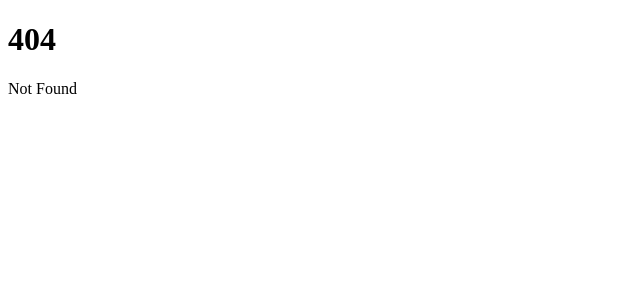
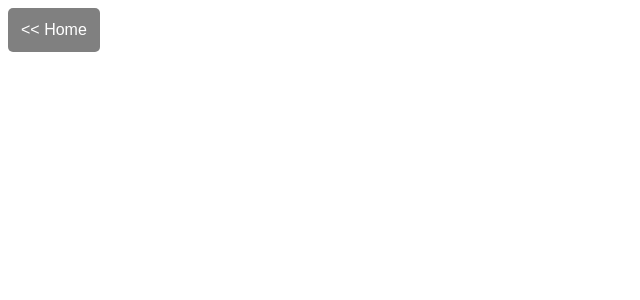
Before and after one commit to nhathuy07/vision-acuity-tester, a SvelteKit app: page /history in a window 1280 px wide. Before the commit this address had no page. Shown: the top 300 px of the page, without its empty margins (0-640 px from the left). Built offline with nearby package versions, Linux system fonts and the light colour scheme.

Commit message:
add icons to button

```diff
--- a/package.json
+++ b/package.json
@@ -25,6 +25,7 @@
 		"@mediapipe/tasks-vision": "^0.10.22-rc.20250304",
 		"@sveltejs/adapter-static": "^3.0.8",
 		"@zerodevx/svelte-toast": "^0.9.6",
+		"bootstrap-icons": "^1.11.3",
 		"svelte-toastify": "^0.0.27"
 	}
 }
--- /dev/null
+++ b/src/routes/history/+page.js
@@ -0,0 +1,2 @@
+export let csr = true
+export let ssr = false
--- /dev/null
+++ b/src/routes/history/+page.svelte
@@ -0,0 +1,26 @@
+
+<style>
+    button {
+        padding: 10px;
+        text-transform: capitalize;
+        background-color: rgb(33, 130, 227);
+        color: white;
+        font-size: 1rem;
+        border: solid transparent;
+        border-radius: 5px;
+    }
+
+
+
+    button.secondary {
+        background-color: gray;
+    }
+
+    button:hover {
+        filter: brightness(0.7);
+
+    }
+</style>
+
+
+<a href=".."><button class="secondary">&lt;&lt; Home</button></a>
```
Also changed, not shown: src/routes/+page.svelte (+9 -7 lines), 1 other file (tests, documents, lock files or other folders).
